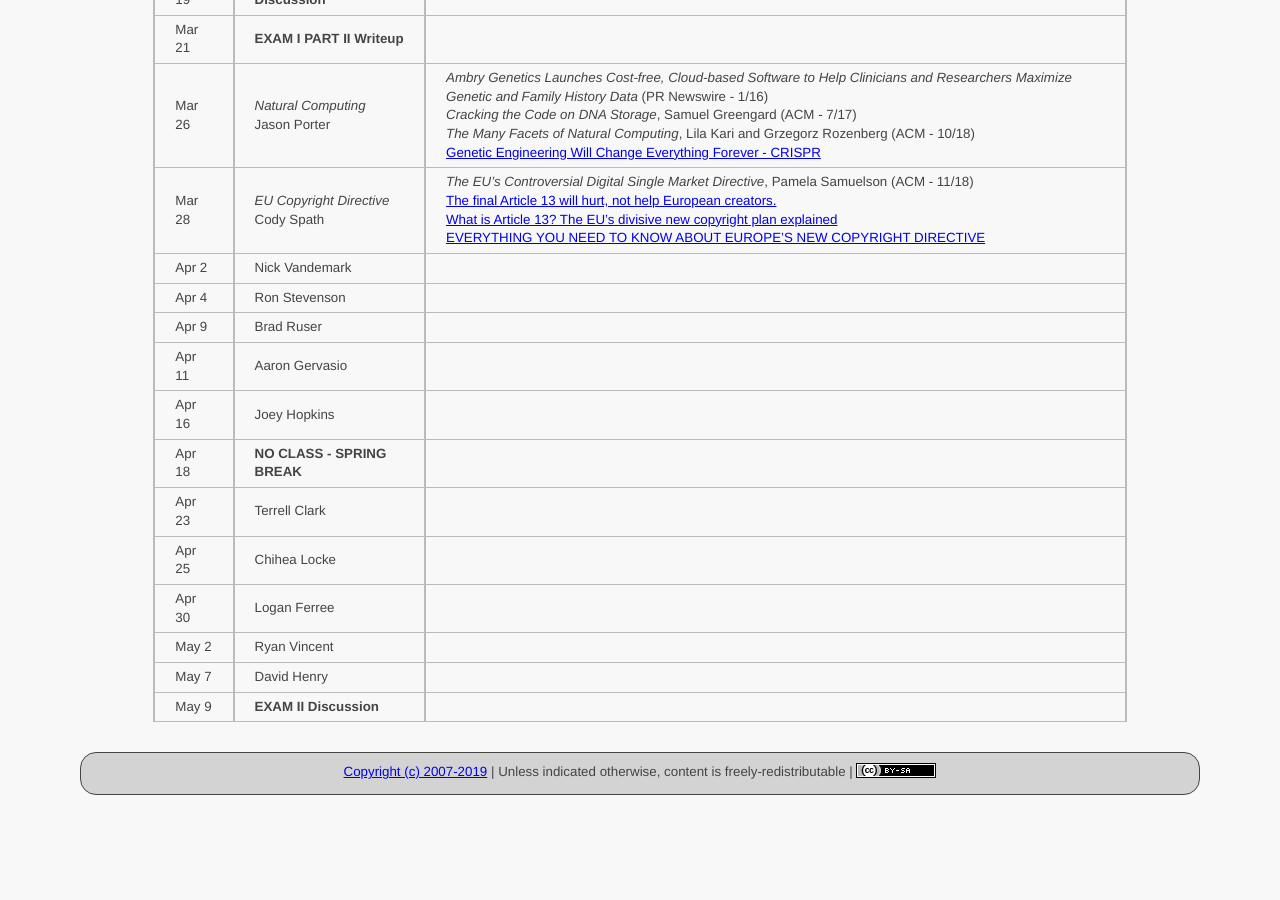
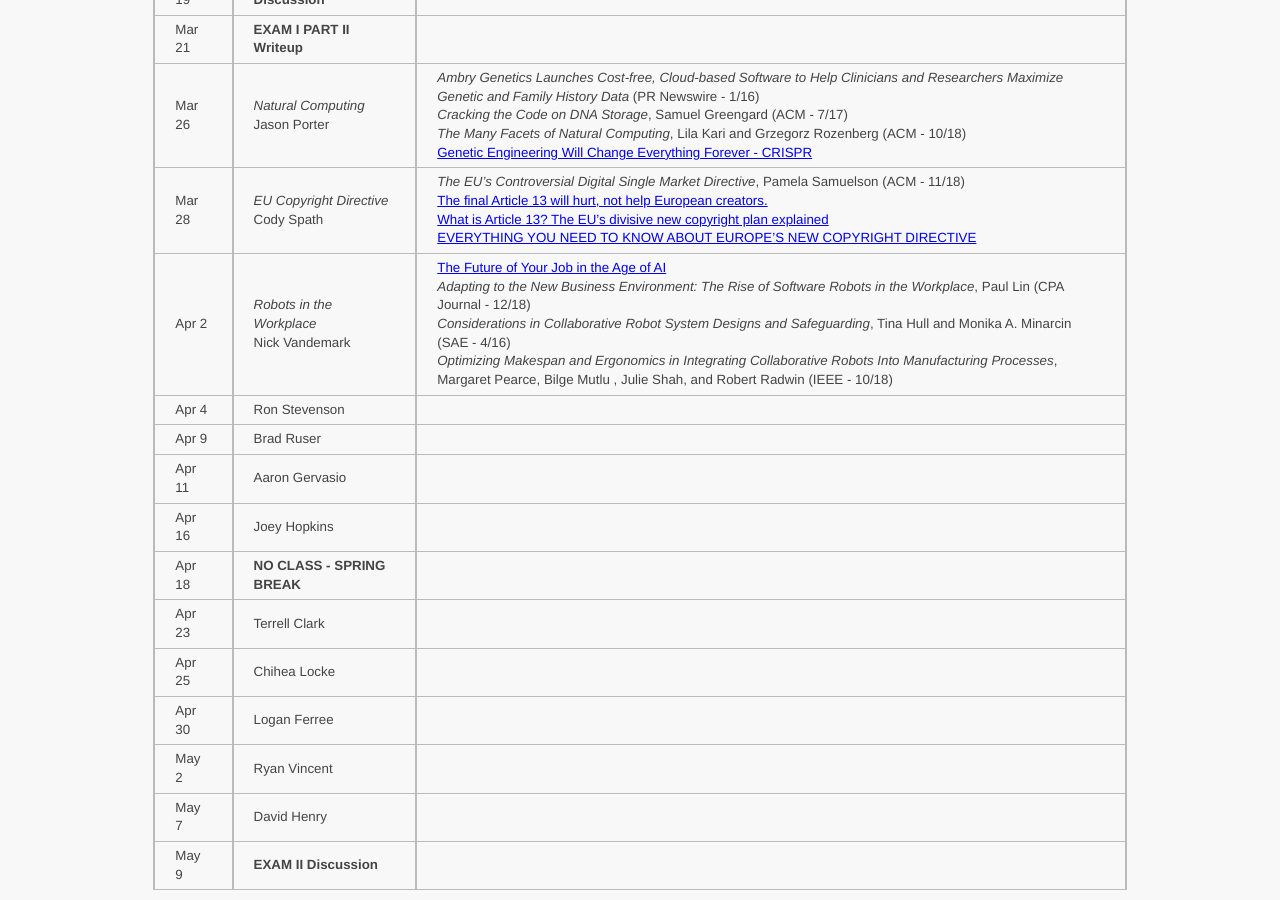
Before and after one commit to ycpcs/cs456-spring2019, a Jekyll site: the page built from schedule/index.md, in a window 1280 px wide and 900 px high, scrolled down 1299 px. Built offline with Jekyll 4.4.1, drawn with Linux system fonts in a browser that asks for light colours; before the commit the page ends 2104 px from its top, so only the background shows below that.

Commit message:
add Nick’s articles
add Nick’s articles

```diff
--- a/schedule/index.md
+++ b/schedule/index.md
@@ -33,7 +33,7 @@ All reading materials can be accessed via [Schmidt Library](http://library.ycp.e
 > Mar 21 | **EXAM I PART II Writeup**     | |
 > Mar 26 | *Natural Computing* <br /> Jason Porter | *Ambry Genetics Launches Cost-free, Cloud-based Software to Help Clinicians and Researchers Maximize Genetic and Family History Data* (PR Newswire - 1/16) <br /> *Cracking the Code on DNA Storage*, Samuel Greengard (ACM - 7/17) <br /> *The Many Facets of Natural Computing*, Lila Kari and Grzegorz Rozenberg (ACM - 10/18) <br /> [Genetic Engineering Will Change Everything Forever - CRISPR](https://www.youtube.com/watch?v=jAhjPd4uNFY) |
 > Mar 28 | *EU Copyright Directive* <br /> Cody Spath | *The EU's Controversial Digital Single Market Directive*, Pamela Samuelson (ACM - 11/18) <br /> [The final Article 13 will hurt, not help European creators.](https://www.youtube.com/saveyourinternet/) <br /> [What is Article 13? The EU's divisive new copyright plan explained](https://www.wired.co.uk/article/what-is-article-13-article-11-european-directive-on-copyright-explained-meme-ban) <br /> [EVERYTHING YOU NEED TO KNOW ABOUT EUROPE’S NEW COPYRIGHT DIRECTIVE](https://www.theverge.com/2018/9/13/17854158/eu-copyright-directive-article-13-11-internet-censorship-google) |
-> Apr 2  | Nick Vandemark      | |
+> Apr 2  | *Robots in the Workplace* <br /> Nick Vandemark | [The Future of Your Job in the Age of AI](https://www.youtube.com/watch?v=MMIsbl3DIL8) <br /> *Adapting to the New Business Environment: The Rise of Software Robots in the Workplace*, Paul Lin (CPA Journal - 12/18) <br /> *Considerations in Collaborative Robot System Designs and Safeguarding*, Tina Hull and Monika A. Minarcin (SAE - 4/16) <br /> *Optimizing Makespan and Ergonomics in Integrating Collaborative Robots Into Manufacturing Processes*, Margaret Pearce, Bilge Mutlu , Julie Shah, and Robert Radwin (IEEE - 10/18)  |
 > Apr 4  | Ron Stevenson       | |
 > Apr 9  | Brad Ruser          | |
 > Apr 11 | Aaron Gervasio      | |
```
